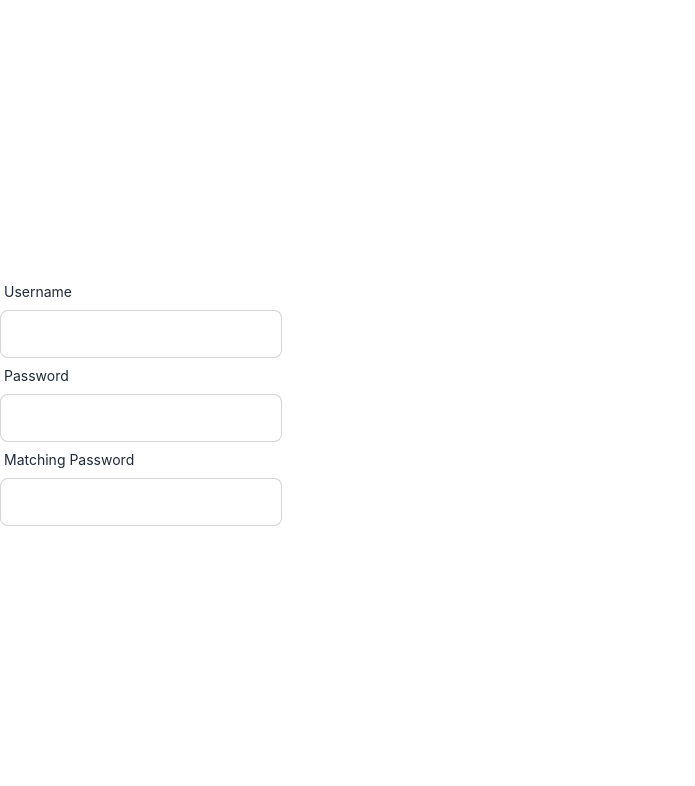
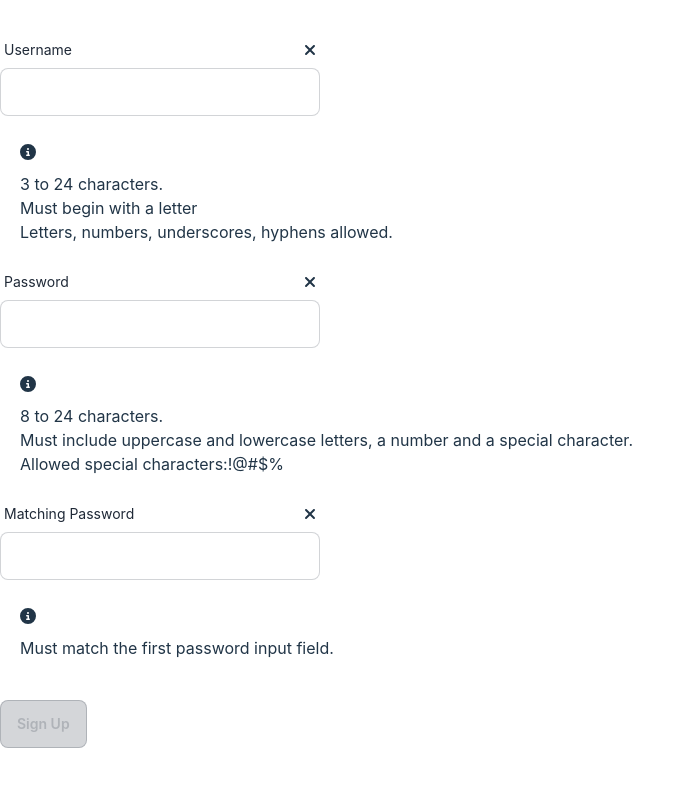
Before and after one commit to wedunsto/YourZone2024, a React (Vite) app in the folder React Frontend/YourZone/: page / in a window 1280 px wide. Shown: the top 786 px of the page, without its empty margins (0-695 px from the left). Built offline with nearby package versions, Linux system fonts and the light colour scheme.

Commit message:
Created submit button and validation

```diff
--- a/React Frontend/YourZone/src/components/CredentialInputField.tsx
+++ b/React Frontend/YourZone/src/components/CredentialInputField.tsx
@@ -1,6 +1,8 @@
 import { HTMLInputTypeAttribute, LegacyRef } from "react";
+import { faCheck, faTimes } from "@fortawesome/free-solid-svg-icons";
+import { FontAwesomeIcon } from "@fortawesome/react-fontawesome";
 
-// Formated input field for username, password, or matching password
+// Formatted input field for username, password, or matching password
 interface CredentialInputFieldProp {
     title: string,
     property: HTMLInputTypeAttribute,
@@ -12,9 +14,10 @@ interface CredentialInputFieldProp {
 }
 const CredentialInputField = ({title, property, value, valid, ref, setCredential, setFocus}: CredentialInputFieldProp) => {
     return(
-        <label className="form-control w-full max-w-xs">
+        <label htmlFor={title} className="form-control w-full max-w-xs">
             <div className="label">
                 <span className="label-text">{title}</span>
+                {valid && !(value == '') == true ? <FontAwesomeIcon icon={faCheck} /> : <FontAwesomeIcon icon={faTimes} />}
             </div>
             <input
                 type={property}
--- a/React Frontend/YourZone/src/components/RegisterForm.tsx
+++ b/React Frontend/YourZone/src/components/RegisterForm.tsx
@@ -1,7 +1,6 @@
 import { useRef, useState, useEffect } from 'react';
-import { faCheck, faTimes, faInfoCircle } from "@fortawesome/free-solid-svg-icons";
-import { FontAwesomeIcon } from "@fortawesome/react-fontawesome";
 import CredentialInputField from './CredentialInputField';
+import ValidationNotice from "./ValidationNotice";
 
 const USER_REGEX = /^[A-z][A-z0-9-_]{3,23}$/;
 const PASSWORD_REGEX = /^(?=.*[a-z])(?=.*[A-Z])(?=.*[0-9])(?=.*[!@#$%]).{8,24}$/;
@@ -49,7 +48,7 @@ const RegisterForm = () => {
     // Compare password and matching password
     useEffect(() => {
         setValidPassword(PASSWORD_REGEX.test(password));
-        setValidMatchingPassword(password === matchingPassword);
+        setValidMatchingPassword(password === matchingPassword && matchingPassword != '');
     }, [password, matchingPassword]);
 
     // Clear the error when any input changes
@@ -57,8 +56,13 @@ const RegisterForm = () => {
         setErrorMessage('');
     }, [username, password, matchingPassword]);
 
+    const handleSubmit = () => {
+        console.log("User registered.");
+    };
+
     return (
         <div className='flex flex-col'>
+            <form onSubmit={handleSubmit}>
                 <CredentialInputField
                     title='Username'
                     property='text'
@@ -68,6 +72,12 @@ const RegisterForm = () => {
                     setCredential={setUsername}
                     setFocus={setUsernameFocus}
                 />
+                <ValidationNotice
+                    valid={validUsername}
+                    notice={<div>3 to 24 characters. <br />
+                            Must begin with a letter <br />
+                            Letters, numbers, underscores, hyphens allowed.</div>}/>
+
                 <CredentialInputField
                     title='Password'
                     property='password'
@@ -77,6 +87,17 @@ const RegisterForm = () => {
                     setCredential={setPassword}
                     setFocus={setPasswordFocus}
                 />
+                <ValidationNotice
+                    valid={validPassword}
+                    notice={<div>8 to 24 characters.<br />
+                            Must include uppercase and lowercase letters, a number and a special character.<br />
+                            Allowed special characters:
+                                <span aria-label="exclamation mark">!</span>
+                                <span aria-label="at symbol">@</span>
+                                <span aria-label="hashtag">#</span>
+                                <span aria-label="dollar sign">$</span>
+                                <span aria-label="percent">%</span></div>}/>
+
                 <CredentialInputField
                     title='Matching Password'
                     property='password'
@@ -86,6 +107,14 @@ const RegisterForm = () => {
                     setCredential={setMatchingPassword}
                     setFocus={setMatchingPasswordFocus}
                 />
+                <ValidationNotice
+                    valid={validMatchingPassword}
+                    notice={<div>Must match the first password input field.</div>}/>
+
+                <button
+                    disabled={!validUsername || !validPassword || !validMatchingPassword? true : false}
+                    className='my-5 btn btn-outline'>Sign Up</button>
+            </form>
         </div>
     );
 }
--- /dev/null
+++ b/React Frontend/YourZone/src/components/ValidationNotice.tsx
@@ -0,0 +1,29 @@
+// Notice visual stating that the username, password,
+//or matching password are not valid
+
+import { faInfoCircle } from "@fortawesome/free-solid-svg-icons";
+import { FontAwesomeIcon } from "@fortawesome/react-fontawesome";
+import { ReactNode } from "react";
+
+interface ValidationNoticeProp {
+    valid: boolean,
+    notice: ReactNode
+}
+
+const ValidationNotice = ({ valid, notice }: ValidationNoticeProp) => {
+    return(
+        <div>
+            {
+            valid == false ?
+            <p className="m-5" id="uidnote">
+                <FontAwesomeIcon className="my-2" icon={faInfoCircle} />
+                {notice}
+            </p>
+            :
+            null
+        }
+        </div>
+    );
+};
+
+export default ValidationNotice;
```
Lines whose indentation alone changed are shown as unchanged.
